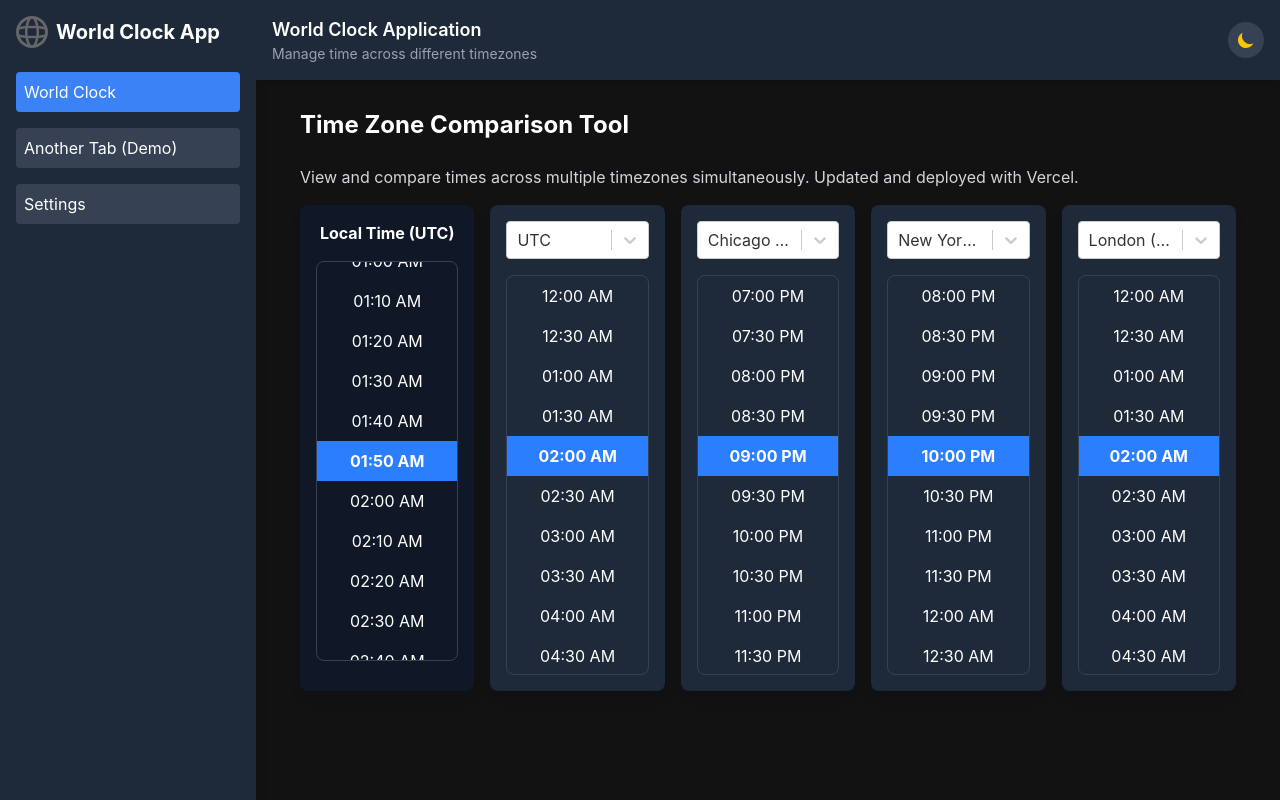
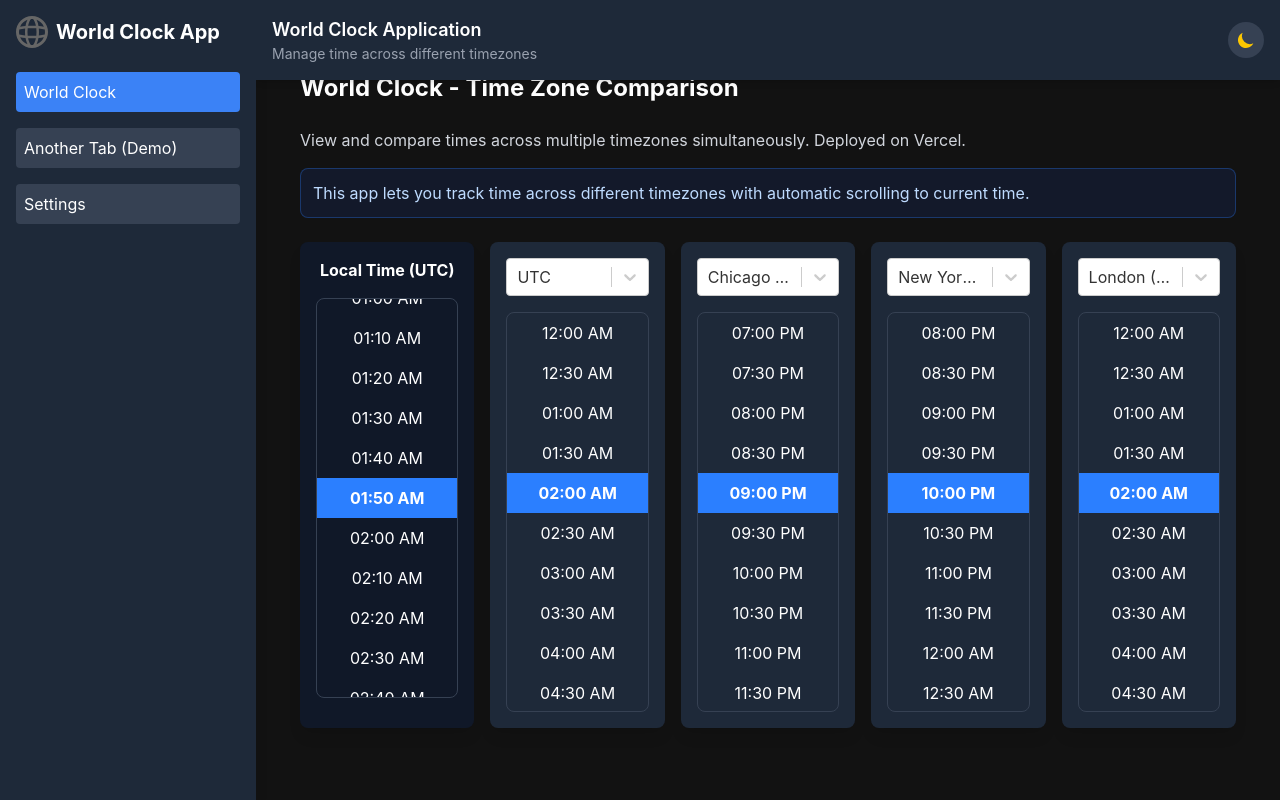
Before and after one commit to CurryTPH/world-clock, a Next.js app: page / in a window 1280 px wide. Built offline with nearby package versions, Linux system fonts and the light colour scheme.

Commit message:
Update homepage with improved UI and description

```diff
--- a/src/app/page.tsx
+++ b/src/app/page.tsx
@@ -3,10 +3,13 @@ import WorldClock from "./components/WorldClock";
 export default function Home() {
   return (
     <div className="p-6">
-      <h1 className="text-2xl font-bold mb-6">Time Zone Comparison Tool</h1>
+      <h1 className="text-2xl font-bold mb-6">World Clock - Time Zone Comparison</h1>
       <p className="text-gray-300 mb-4">
-        View and compare times across multiple timezones simultaneously. Updated and deployed with Vercel.
+        View and compare times across multiple timezones simultaneously. Deployed on Vercel.
       </p>
+      <div className="bg-blue-900/20 p-3 mb-6 rounded-lg border border-blue-500/30">
+        <p className="text-blue-200">This app lets you track time across different timezones with automatic scrolling to current time.</p>
+      </div>
       <WorldClock />
     </div>
   );
```
